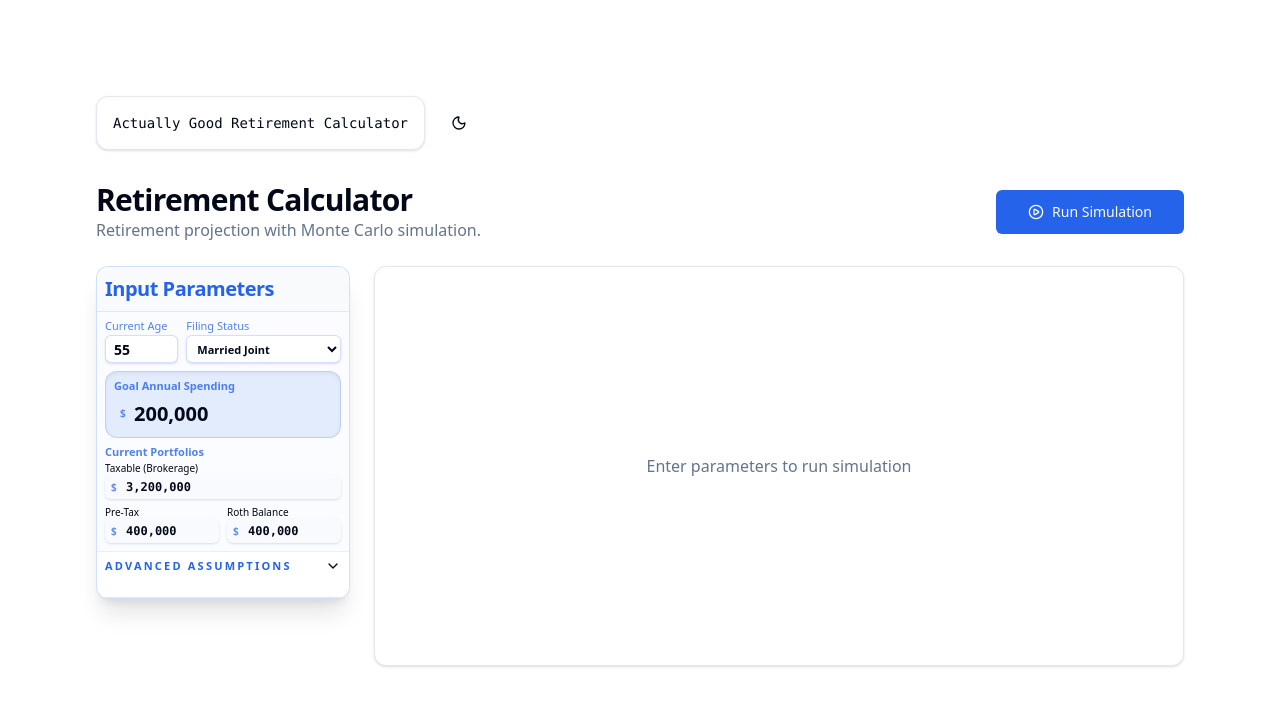
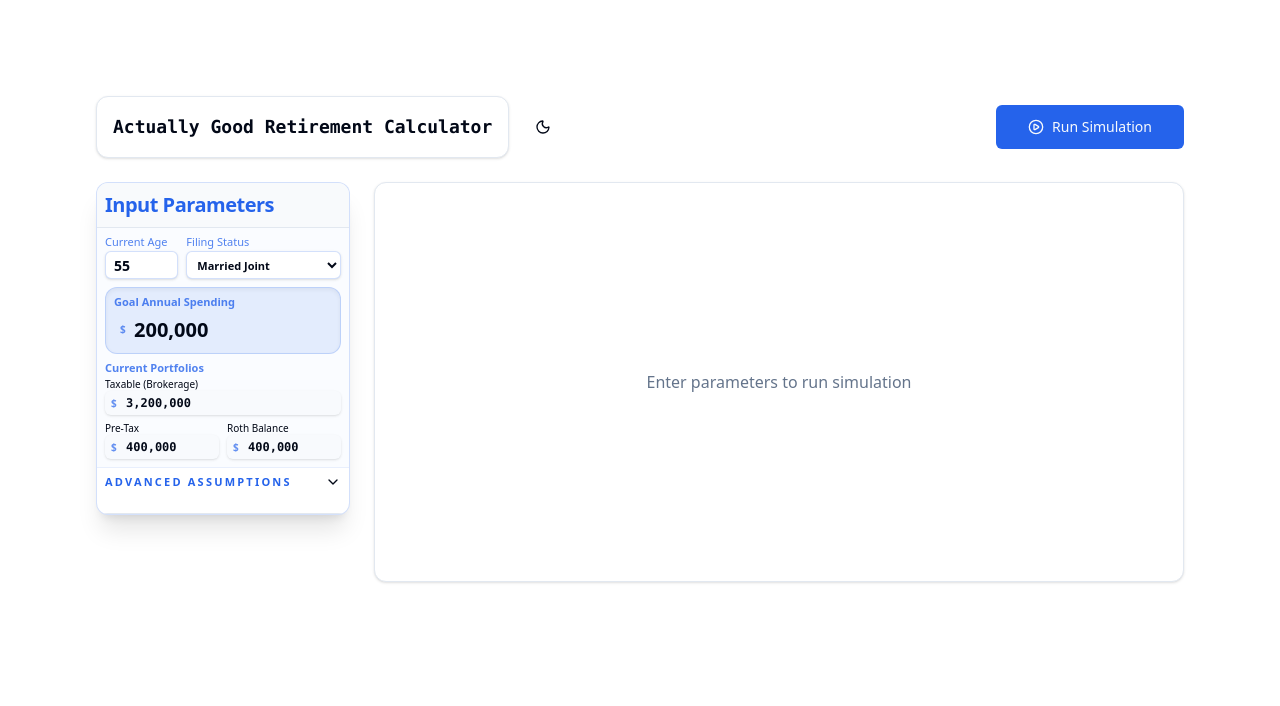
Before and after one commit to akong00/financial-calculator, a Next.js app: page / in a window 1280 px wide. Shown: the top 706 px of the page. Built offline with nearby package versions, Linux system fonts and the light colour scheme.

Commit message:
cosmetic adjustements

```diff
--- a/next.config.ts
+++ b/next.config.ts
@@ -2,7 +2,7 @@ import type { NextConfig } from "next";
 
 const nextConfig: NextConfig = {
   output: 'export',
-  basePath: '/financial-calculator',
+  // basePath: '/financial-calculator',
   images: {
     unoptimized: true, // Required for GitHub Pages
   },
--- a/src/app/layout.tsx
+++ b/src/app/layout.tsx
@@ -14,8 +14,8 @@ const geistMono = Geist_Mono({
 });
 
 export const metadata: Metadata = {
-  title: "Create Next App",
-  description: "Generated by create next app",
+  title: "💰📈",
+  description: "Actually Good Financial Calculator",
 };
 
 export default function RootLayout({
--- a/src/app/page.tsx
+++ b/src/app/page.tsx
@@ -1,20 +1,10 @@
 import { LucideLineChart } from 'lucide-react';
 
 import { FinancialCalculator } from '@/components/calculator/FinancialCalculator';
-import { ThemeToggle } from '@/components/theme-toggle';
 
 export default function Home() {
   return (
     <main className="flex min-h-screen flex-col items-center p-8 md:p-24 bg-background">
-      <div className="z-10 max-w-[1600px] w-full items-center justify-between font-mono text-sm lg:flex mb-8">
-        <div className="flex items-center gap-4">
-          <p className="flex justify-center border bg-card text-card-foreground p-4 rounded-xl shadow-sm">
-            Actually Good Retirement Calculator
-          </p>
-          <ThemeToggle />
-        </div>
-      </div>
-
       <div className="w-full max-w-[1600px]">
         <FinancialCalculator />
       </div>
--- a/src/components/calculator/FinancialCalculator.tsx
+++ b/src/components/calculator/FinancialCalculator.tsx
@@ -12,6 +12,7 @@ import { MC_ITERATIONS } from "@/lib/constants"
 import { Button } from "@/components/ui/button"
 import { Progress } from "@/components/ui/progress"
 import { Calculator, PlayCircle, RefreshCw } from "lucide-react"
+import { ThemeToggle } from "../theme-toggle"
 
 export function FinancialCalculator() {
     const [state, setState] = React.useState<CalculatorState>({
@@ -228,9 +229,13 @@ export function FinancialCalculator() {
                 </div>
             )}
             <div className="flex items-center justify-between">
-                <div>
-                    <h2 className="text-3xl font-bold tracking-tight">Retirement Calculator</h2>
-                    <p className="text-muted-foreground">Retirement projection with Monte Carlo simulation.</p>
+                <div className="max-w-[1600px] w-full items-center justify-between font-mono text-lg font-bold lg:flex">
+                    <div className="flex items-center gap-4">
+                        <h1 className="flex justify-center border bg-card text-card-foreground p-4 rounded-xl shadow-sm">
+                            Actually Good Retirement Calculator
+                        </h1>
+                        <ThemeToggle />
+                    </div>
                 </div>
                 <Button onClick={handleRun} disabled={isSimulating} size="lg">
                     {isSimulating ? <RefreshCw className="mr-2 h-4 w-4 animate-spin" /> : <PlayCircle className="mr-2 h-4 w-4" />}
```
